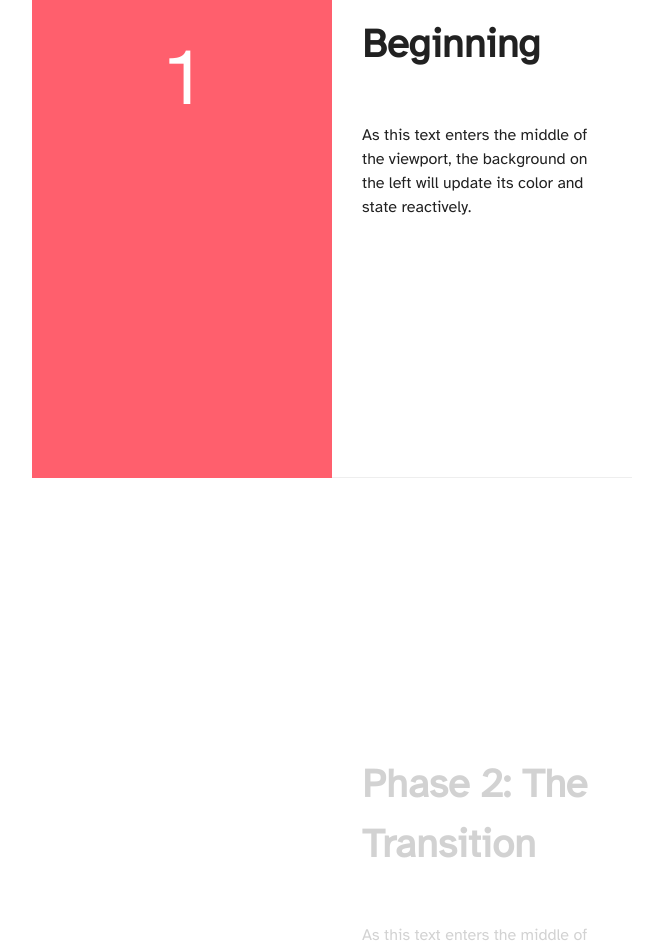
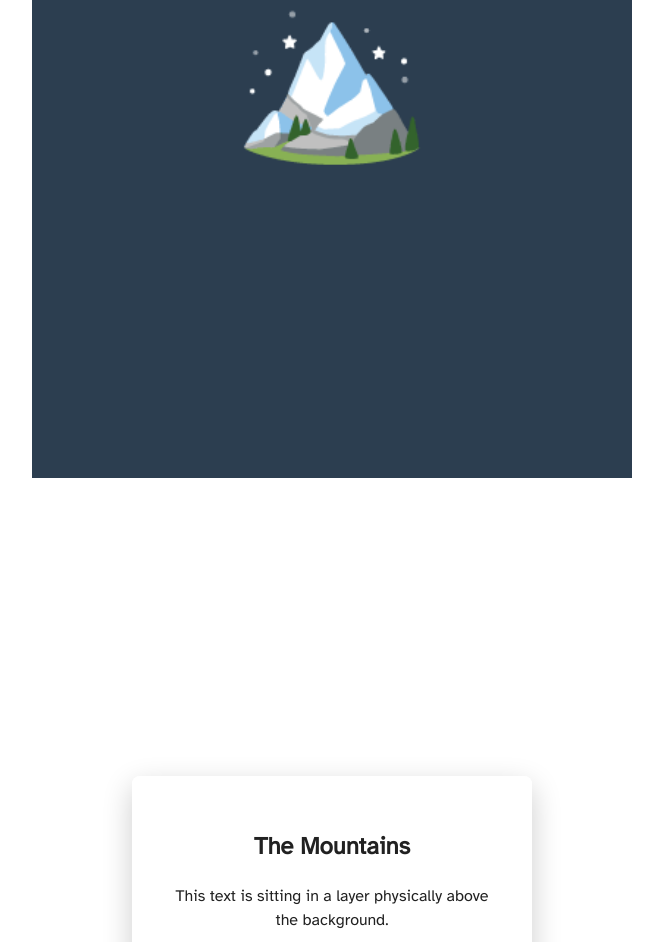
Before and after one commit to farhanreynaldo/blog-sv, a SvelteKit app: page /scrollytelling-demo in a window 1280 px wide. Shown: the part 410-1352 px from the top of the page, without its empty margins (308-971 px from the left). Built offline with nearby package versions, Linux system fonts and the light colour scheme.

Commit message:
Overlay on top

```diff
--- a/src/routes/scrollytelling-demo/+page.svelte
+++ b/src/routes/scrollytelling-demo/+page.svelte
@@ -20,91 +20,77 @@
 		};
 	}
 
-	let activeStep = 1;
-
+	let activeStep = 0;
 	const steps = [
-		{ id: 1, color: '#ff5f6d', text: 'Phase 1: The Beginning' },
-		{ id: 2, color: '#ffc371', text: 'Phase 2: The Transition' },
-		{ id: 3, color: '#2193b0', text: 'Phase 3: The Conclusion' }
+		{ title: 'The Mountains', color: '#2c3e50', img: '🏔️' },
+		{ title: 'The Forest', color: '#27ae60', img: '🌲' },
+		{ title: 'The Ocean', color: '#2980b9', img: '🌊' }
 	];
 </script>
 
-<div class="container">
-	<div class="background-visual" style="background-color: {steps[activeStep - 1].color}">
-		{activeStep}
+<div class="scrolly-container">
+	<div class="background-layer" style="background-color: {steps[activeStep].color}">
+		{steps[activeStep].img}
 	</div>
 
 	<div class="foreground-text">
-		{#each steps as step}
-			<section
-				class="step-card"
-				class:inactive={activeStep !== step.id}
-				use:reveal={0.5}
-				on:intersect={() => (activeStep = step.id)}
-			>
-				<h2>{step.text}</h2>
-				<p>
-					As this text enters the middle of the viewport, the background on the left will update its
-					color and state reactively.
-				</p>
+		{#each steps as step, i}
+			<section class="step-section" use:reveal={0.6} on:intersect={() => (activeStep = i)}>
+				<div class="card">
+					<h2>{step.title}</h2>
+					<p>This text is sitting in a layer physically above the background.</p>
+				</div>
 			</section>
 		{/each}
 	</div>
 </div>
 
-<div class="footer">
-	<h1>Footer Content</h1>
+<div style="height: 100vh; background: white; z-index: 3; position: relative;">
+	<h1>Next Section</h1>
 </div>
 
 <style>
-	.container {
-		display: flex;
+	/* 1. The Wrapper */
+	.scrolly-container {
 		position: relative;
 	}
 
-	/* The Background: Stays put while you scroll */
-	.background-visual {
+	/* 2. The Background Layer */
+	.background-layer {
 		position: sticky;
 		top: 0;
+		left: 0;
+		width: 100%;
 		height: 100vh;
-		width: 50%; /* Takes up half the screen */
 		display: flex;
 		align-items: center;
 		justify-content: center;
-		transition: background-color 0.8s ease;
-		color: white;
-		font-size: 5rem;
+		font-size: 10rem;
+		transition: background-color 1s ease;
+		z-index: 1; /* Sits behind the text */
 	}
 
-	/* The Foreground: Scrolls normally */
+	/* 3. The Foreground Layer */
 	.foreground-text {
-		width: 50%;
+		position: relative;
+		z-index: 2; /* Sits on top of the background */
 	}
 
-	.step-card {
-		height: 100vh;
-		display: flex;
-		flex-direction: column;
-		justify-content: center;
-		padding: 0 10%;
-		border-bottom: 1px solid #eee;
-	}
-
-	.step-card h2 {
-		font-size: 2.5rem;
-		transition: opacity 0.3s;
-	}
-
-	.inactive {
-		opacity: 0.2;
-	}
-
-	.footer {
-		height: 100vh;
-		background: #333;
-		color: white;
+	.step-section {
+		height: 100vh; /* Each text block is a full screen tall */
 		display: flex;
 		align-items: center;
 		justify-content: center;
+		pointer-events: none; /* Allows clicking through to the background if needed */
+	}
+
+	.card {
+		background: rgba(255, 255, 255, 0.9);
+		padding: 2rem;
+		border-radius: 8px;
+		box-shadow: 0 10px 30px rgba(0, 0, 0, 0.2);
+		max-width: 400px;
+		pointer-events: auto; /* Re-enable clicks for the actual card */
+		text-align: center;
 	}
 </style>
```
